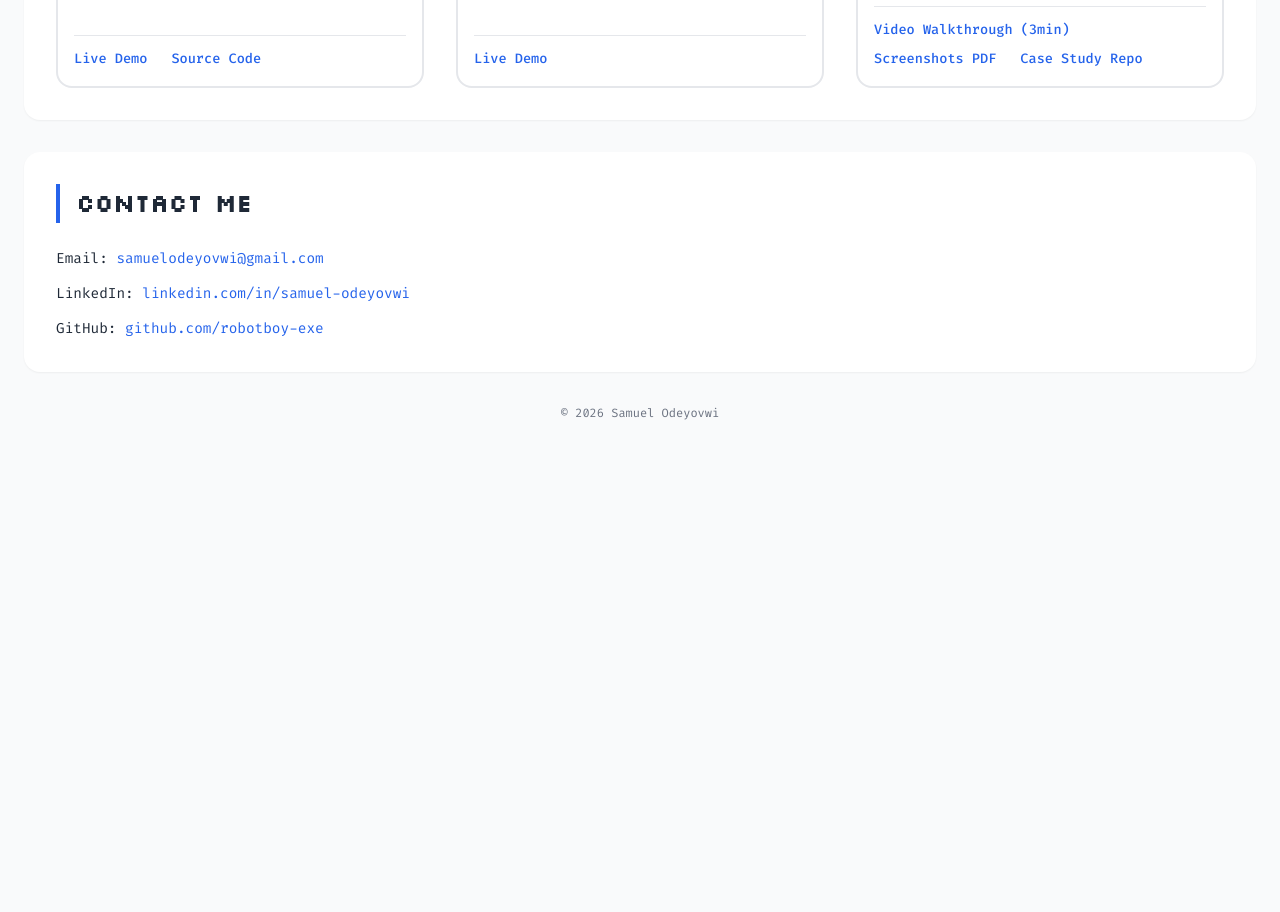
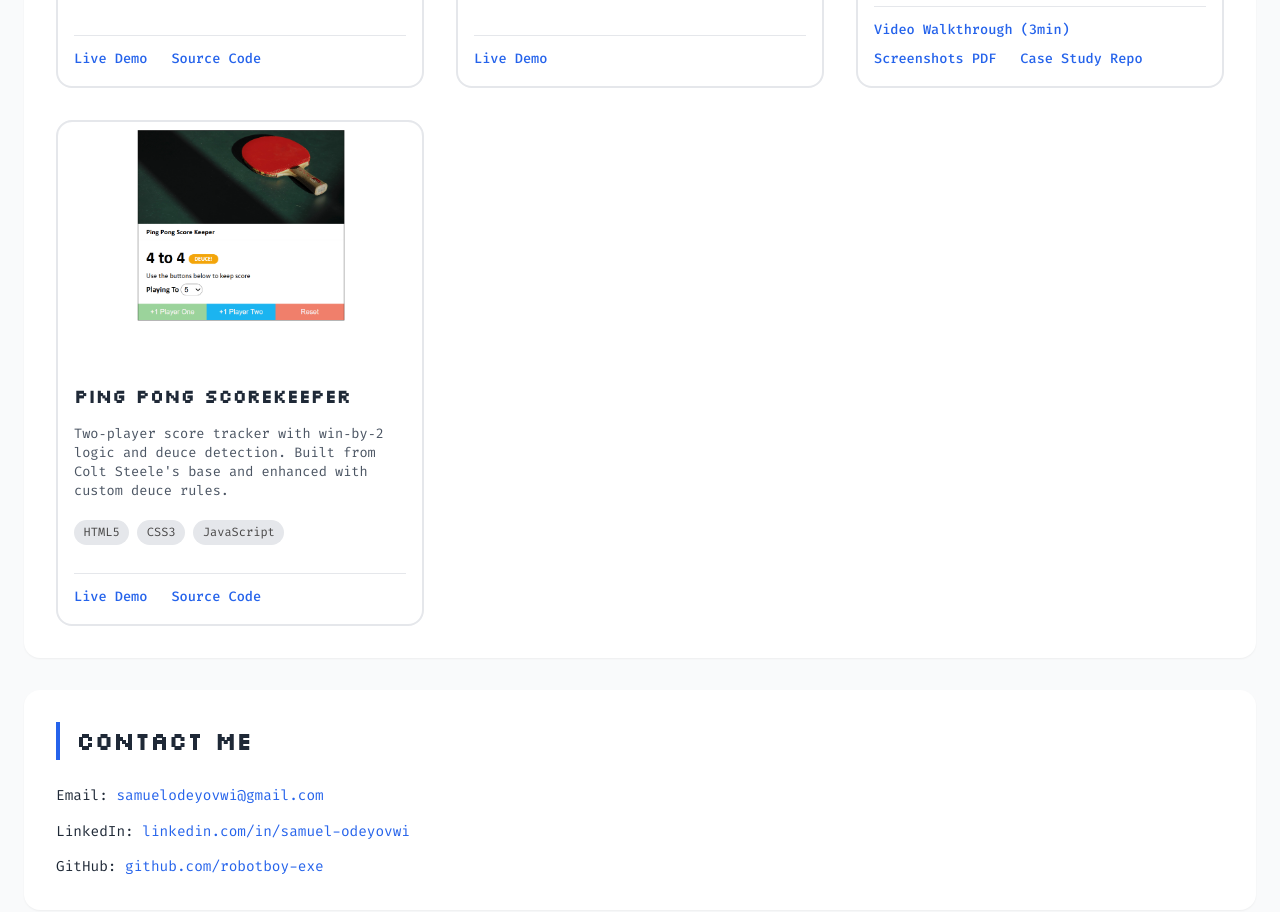
Before and after one commit to robotboy-exe/portfolio, a plain HTML site: page index.html in a window 1280 px wide. Shown: the part 1400-2312 px from the top of the page. Before the commit the page ends 1847 px from the top, so only its background shows below. Drawn offline with Linux system fonts and the light colour scheme.

Commit message:
Refactor code structure for improved readability and maintainability

```diff
--- a/index.html
+++ b/index.html
@@ -198,6 +198,42 @@
               >
             </div>
           </article>
+
+          <!-- Project 4 - Ping Pong Scorekeeper -->
+          <article class="project-card">
+            <img
+              src="images/scorekeeper-cropped.png"
+              alt="Screenshot of ping-pong game"
+              class="project-screenshot"
+            />
+            <h3>Ping Pong Scorekeeper</h3>
+            <p class="project-description">
+              Two‑player score tracker with win‑by‑2 logic and deuce detection.
+              Built from Colt Steele's base and enhanced with custom deuce
+              rules.
+            </p>
+            <div class="tech-stack">
+              <span>HTML5</span>
+              <span>CSS3</span>
+              <span>JavaScript</span>
+            </div>
+            <div class="project-links">
+              <a
+                href="https://pingpong-scorekeepr.netlify.app/"
+                target="_blank"
+                rel="noopener noreferrer"
+                aria-label="View live demo of this portfolio"
+                >Live Demo</a
+              >
+              <a
+                href="https://github.com/robotboy-exe/JavaScript-Projects/tree/main/ping-pong-scorekeeper"
+                target="_blank"
+                rel="noopener noreferrer"
+                aria-label="Source code on GitHub"
+                >Source Code</a
+              >
+            </div>
+          </article>
         </div>
       </section>
 
```
Also changed, not shown: images/scorekeeper-cropped.png (added), images/scorekeeper.png (added).
